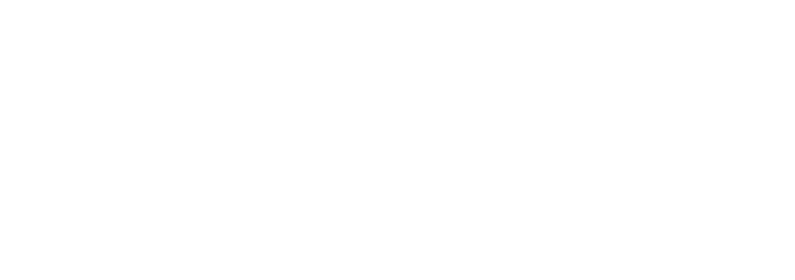
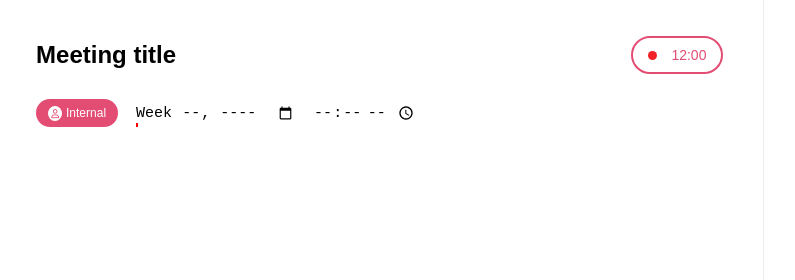
Before and after one commit to GiaHuyyy/ThucHanh-Tuan-3-4-Metting-title, a plain HTML site: page index.html in a window 1280 px wide. Shown: the top 280 px of the page, 105-900 px from the left. Drawn offline with Linux system fonts and the light colour scheme.

Commit message:
Khỏi tạo phần Body

```diff
--- a/assets/css/styles.css
+++ b/assets/css/styles.css
@@ -4,10 +4,25 @@
     box-sizing: border-box;
 }
 
+/* Common */
+:root {
+    --primary-color: #e34d73;
+}
+
 body {
     font-family: sans-serif,  arial, helvetica;
 }
 
+.web {
+    display: flex;
+    width: 100%;
+}
+
+a {
+    text-decoration: none;
+}
+
+/* Navigation */
 .navbar {
     width: 7.9%;
     border-right: 1px solid #ececef;
@@ -54,3 +69,90 @@ body {
     top: 19px;
     right: -4px;
 }
+
+/* Body */
+.body {
+    width: 60%;
+    border-right: 1px solid #ececef;
+}
+
+.body .content {
+    padding: 36px 40px;
+}
+
+.body .row {
+    display: flex;
+    align-items: center;
+    justify-content: space-between;
+}
+
+.body .heading {
+    font-size: 24px;
+}
+
+.body .time {
+    display: flex;
+    align-items: center;
+    justify-content: space-evenly;
+    width: 92px;
+    height: 38px;
+    border: 2px solid var(--primary-color);
+    color: var(--primary-color);
+    border-radius: 999px;
+    font-size: 14px;
+}
+
+.body .marker {
+    width: 9px;
+    height: 9px;
+    border-radius: 50%;
+    background: #f22128;
+}
+
+.body .row-data-time {
+    margin-top: 25px;
+    display: flex;
+}
+
+.body .row-data-time a{
+    display: flex;
+    align-items: center;
+    justify-content: center;
+    width: 82px;
+    height: 28px;
+    /* line-height: 26px; */
+    background-color: var(--primary-color);
+    border-radius: 999px;
+    color: #fff;
+    font-size: 12px;
+    text-align: center;
+}
+
+.body .row-data-time a i {
+    margin-right: 4px;
+    color: var(--primary-color);
+    font-size: 9px;
+    padding: 3px 3px;
+    background: #fff;
+    border-radius: 50%;
+}
+
+.body .row-data-time input {
+    border: none;
+    outline: none;
+    margin-left: 18px;
+    font-size: 15px;
+}
+
+.body .row-data-time input {
+    position: relative;
+}
+
+.border-right::after {
+    position: absolute;
+    display: inline-block;
+    content: "";
+    width: 2px;
+    height: 8px;
+    background: red;
+}
--- a/index.html
+++ b/index.html
@@ -8,7 +8,7 @@
         <link rel="stylesheet" href="./assets/css/styles.css" />
         <link
             rel="stylesheet"
-            href="#!https://cdnjs.cloudflare.com/ajax/libs/font-awesome/6.3.0/css/all.min.css"
+            href="https://cdnjs.cloudflare.com/ajax/libs/font-awesome/6.3.0/css/all.min.css"
             integrity="sha512-SzlrxWUlpfuzQ+pcUCosxcglQRNAq/DZjVsC0lE40xsADsfeQoEypE+enwcOiGjk/bSuGGKHEyjSoQ1zVisanQ=="
             crossorigin="anonymous"
             referrerpolicy="no-referrer"
@@ -16,6 +16,7 @@
     </head>
 
     <body>
+        <div class="web">
             <!-- Navigation -->
             <nav class="navbar">
                 <ul class="list">
@@ -61,9 +62,26 @@
                     </li>
                 </ul>
             </nav>
-        <!--  -->
-        <main>
-
-        </main>
+            <!-- Body -->
+            <div class="body">
+                <div class="content">
+                    <div class="row">
+                        <h1 class="heading">Meeting title</h1>
+                        <div class="time">
+                            <span class="marker"></span>
+                            12:00
+                        </div>
+                    </div>
+                    <div class="row-data-time">
+                        <a href="#!">
+                            <i class="fa-regular fa-user"></i>
+                            <span>Internal</span>
+                        </a>
+                        <input type="week" class="border-right" />
+                        <input type="time" />
+                    </div>
+                </div>
+            </div>
+        </div>
     </body>
 </html>
```
Also changed, not shown: measure.html (+1 -1 lines). Lines whose indentation alone changed are shown as unchanged.
